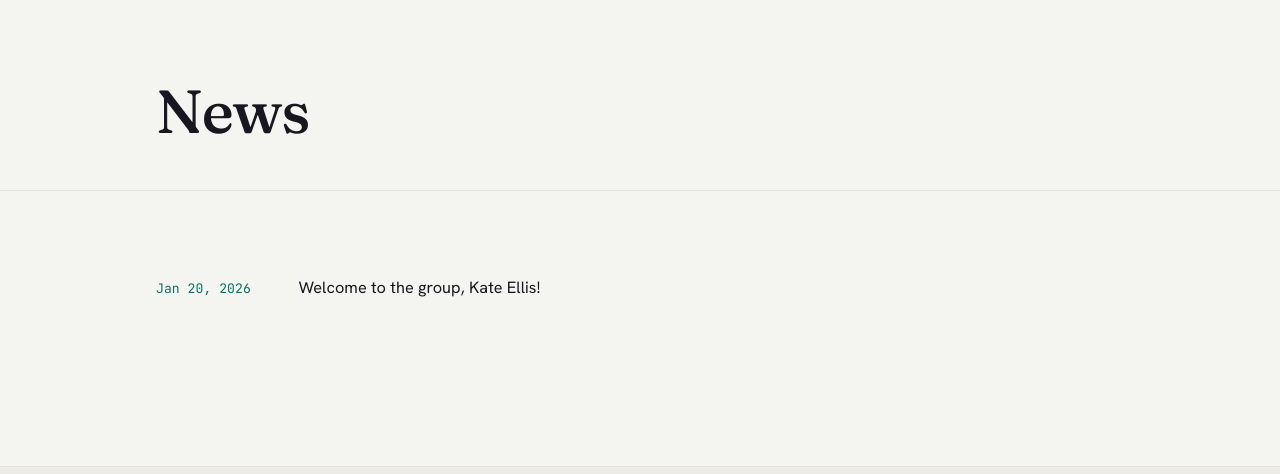
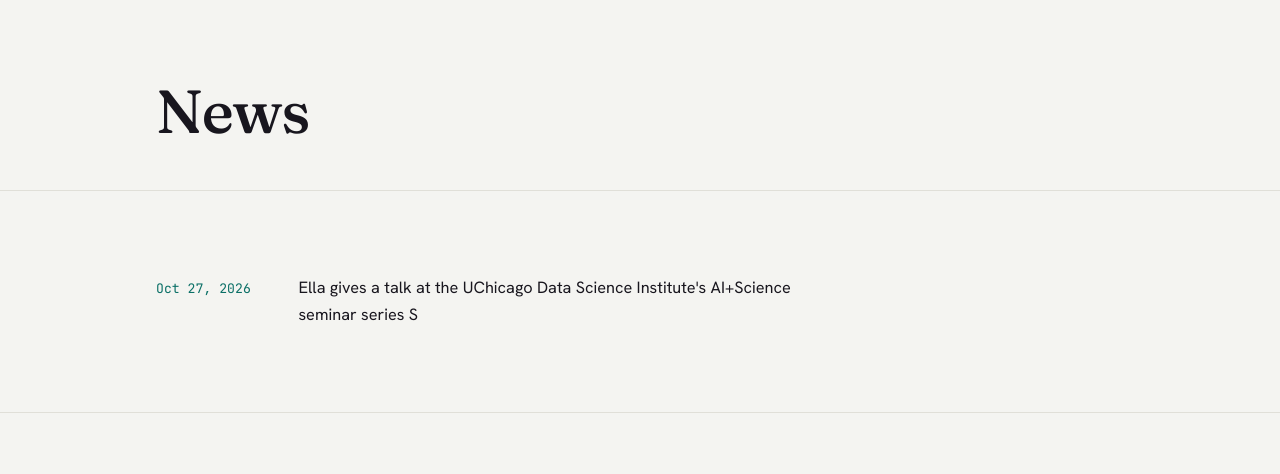
Before and after one commit to the-king-group/the-king-group.github.io, a plain HTML site: page news.html in a window 1280 px wide. Shown: the part 67-541 px from the top of the page. Drawn offline with Linux system fonts and the light colour scheme.

Commit message:
Add news item for Ella's talk at UChicago

```diff
--- a/news.html
+++ b/news.html
@@ -28,6 +28,12 @@
 <main id="main">
 
 <section class="page-head"><div class="wrap"><h1>News</h1></div></section>
+
+<section class="section tight"><div class="wrap">
+  <ul class="news">
+    <li><span class="d">Oct 27, 2026</span><span class="t">Ella gives a talk at the UChicago Data Science Institute's AI+Science seminar series S</span></li>
+  </ul>
+</div></section>
 
 <section class="section tight"><div class="wrap">
   <ul class="news">
```
